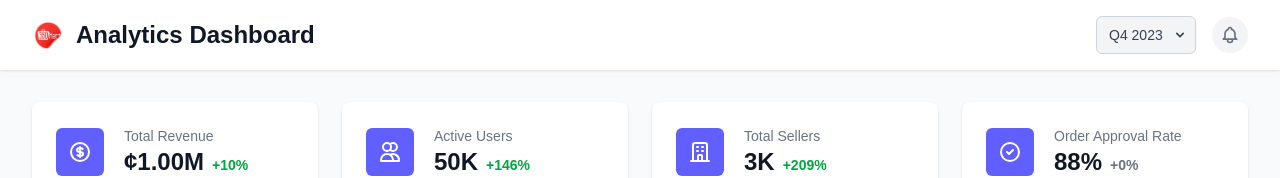
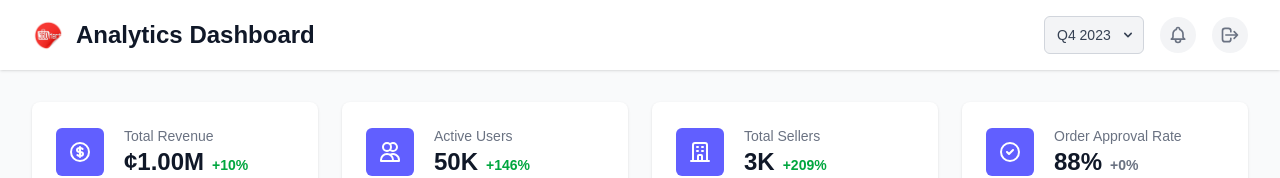
Before and after one commit to 360Kart-dev/analytics-dashboard, a Next.js app: page /dashboard in a window 1280 px wide. Shown: the top 178 px of the page. Built offline with nearby package versions, Linux system fonts and the light colour scheme; sample sign-in values are in the browser's storage.

Commit message:
error fix

```diff
--- a/src/app/dashboard/page.jsx
+++ b/src/app/dashboard/page.jsx
@@ -1,3 +1,5 @@
+"use client"
+
 import React from 'react';
 import Image from 'next/image';
 import RevenueSummary from '@/components/dashboard/RevenueSummary';
@@ -8,6 +10,12 @@
 import UserMetrics from '@/components/dashboard/UserMetrics';
 
 const DashboardPage = () => {
+
+  const handleLogout = () => {
+    localStorage.removeItem('isAuthenticated');
+    window.location.href = '/login';
+  };
+
   return (
     <div className="min-h-screen bg-gray-50">
       <header className="bg-white shadow-sm">
@@ -41,6 +49,15 @@
                 <path strokeLinecap="round" strokeLinejoin="round" strokeWidth={2} d="M15 17h5l-1.405-1.405A2.032 2.032 0 0118 14.158V11a6.002 6.002 0 00-4-5.659V5a2 2 0 10-4 0v.341C7.67 6.165 6 8.388 6 11v3.159c0 .538-.214 1.055-.595 1.436L4 17h5m6 0v1a3 3 0 11-6 0v-1m6 0H9" />
               </svg>
             </button>
+            <button
+              onClick={handleLogout}
+              className="p-2 rounded-full bg-gray-100 text-gray-500 hover:bg-gray-200"
+              title="Logout"
+            >
+              <svg className="h-5 w-5" fill="none" stroke="currentColor" viewBox="0 0 24 24">
+                <path strokeLinecap="round" strokeLinejoin="round" strokeWidth={2} d="M17 16l4-4m0 0l-4-4m4 4H7m6 4v1a3 3 0 01-3 3H6a3 3 0 01-3-3V7a3 3 0 013-3h4a3 3 0 013 3v1" />
+              </svg>
+            </button>
           </div>
         </div>
       </header>
--- a/src/app/page.js
+++ b/src/app/page.js
@@ -1,3 +1,5 @@
+"use cient"
+
 import React from 'react';
 import Image from 'next/image';
 import RevenueSummary from '@/components/dashboard/RevenueSummary';
```
